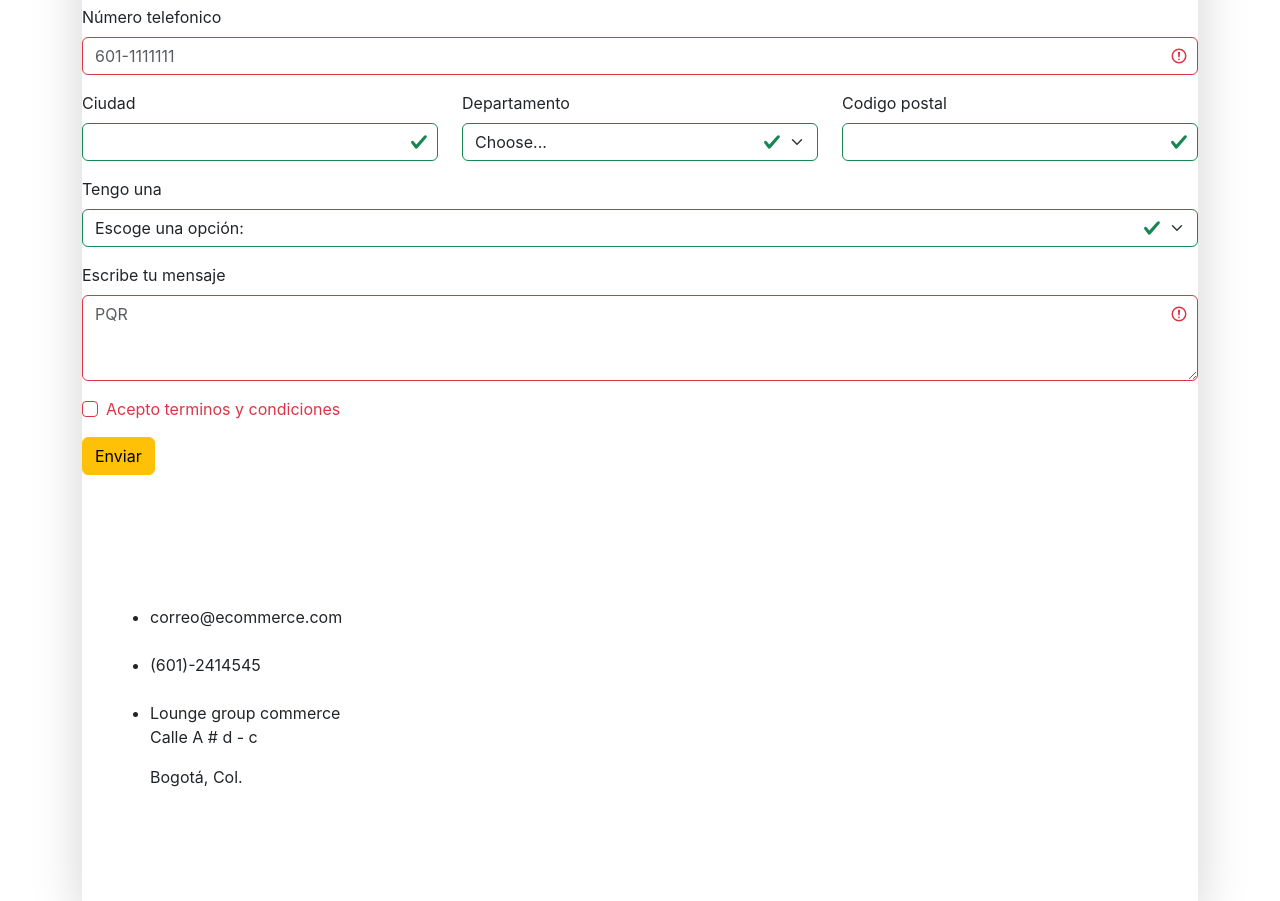
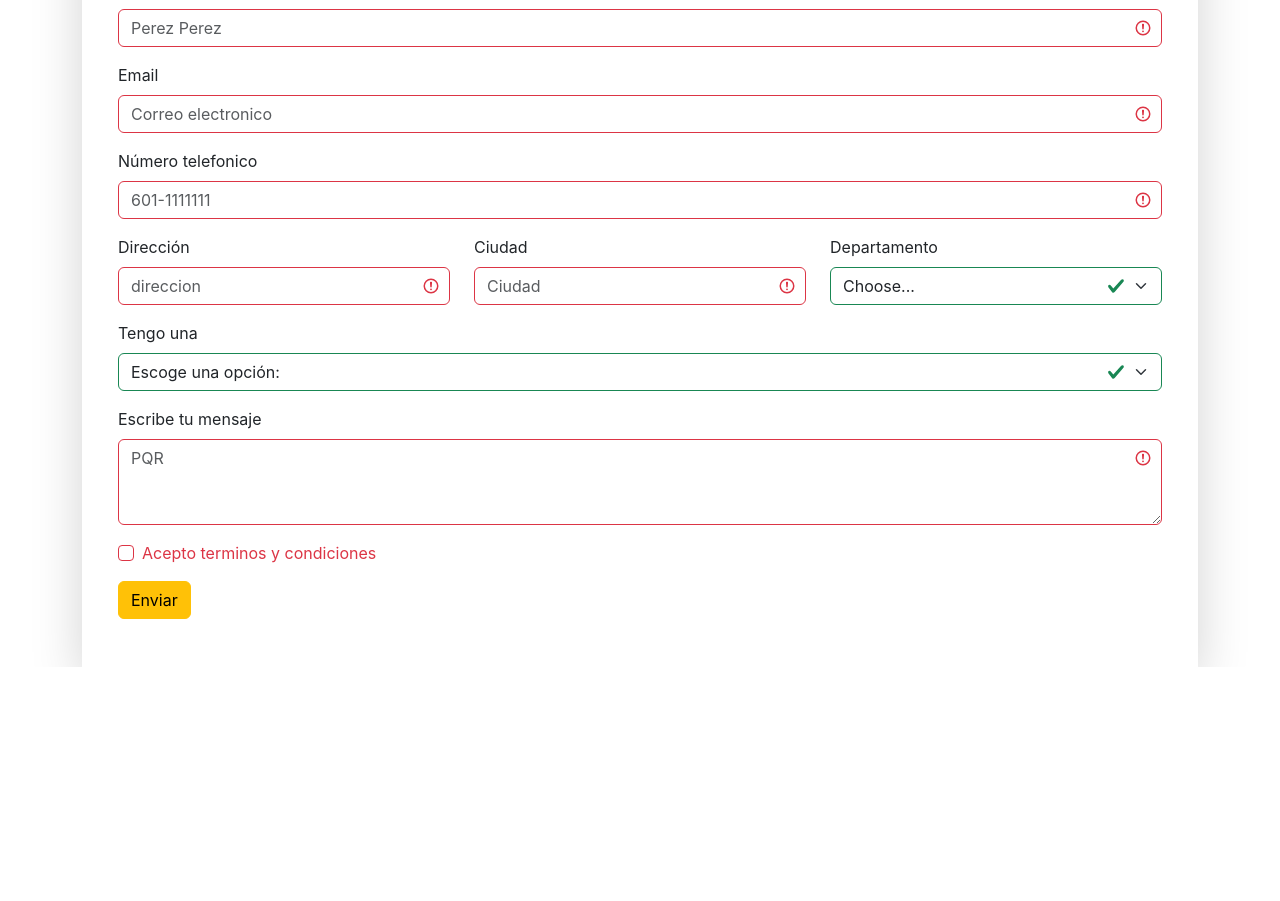
Before and after one commit to daep996/bootcamp-taller-2-lounge, a React (Create React App) app: page /contacto in a window 1280 px wide. Shown: the part 293-1194 px from the top of the page. After the commit the page ends 960 px from the top, so only its background shows below. Built offline with nearby package versions, Linux system fonts and the light colour scheme; the HTML template or start-up script is replaced by a standard one.

Commit message:
confir out

```diff
--- a/src/components/CompForm.js
+++ b/src/components/CompForm.js
@@ -1,5 +1,5 @@
-import React, { Component } from "react";
-import { Form, FormGroup, FormCheck, Button, Col,Row } from "react-bootstrap";
+import React from "react";
+import { Form, FormGroup, FormCheck, Button, Col,Row} from "react-bootstrap";
 
 function CompForm() {
   const valForma = (event) => {
@@ -10,25 +10,35 @@ function CompForm() {
     if (form.checkValidity() === false) {
       console.log("El formulario no es valido");
     } else {
-      console.log("email:" + form.elements.email.value);
-      console.log("password" + form.elements.password.value);
+      console.log("email:" + form.elements.email);
+      /*console.log("password" + form.elements.password.value);*/
 
       var data = {
+        firstName: form.elements.firstName.value,
+        lastName: form.elements.firstName.value,
         email: form.elements.email.value,
-        password: form.elements.password.value,
+        phone: form.elements.phone.value,
+        adress: form.elements.adress.value,
+        city: form.elements.city.value,
+        state: form.elements.state.value,
+        message: form.elements.message.value,
+        chktpd: form.elements.chktpd.value,
+
+
       };
     }
   };
 
+
   return (
     <>
-      <Form onSubmit={valForma} validated={true}>
+        <Form onSubmit={valForma} validated={true}>
         <FormGroup as={Col} className="mb-3"controlId="idname">
           <Form.Label>Nombre</Form.Label>
           <Form.Control
-            type="name"
+            type="text"
             placeholder="Pepito"
-            name="name"
+            name="firstName"
             required
           />
           <Form.Control.Feedback>Nombre valido</Form.Control.Feedback>
@@ -39,7 +49,7 @@ function CompForm() {
           <Form.Control
             type="lastname"
             placeholder="Perez Perez"
-            name="lastname"
+            name="lastName"
             required
           />
           <Form.Control.Feedback>Apellido valido</Form.Control.Feedback>
@@ -58,30 +68,41 @@ function CompForm() {
         <FormGroup  as={Col}  className="mb-3"controlId="idphone">
           <Form.Label>Número telefonico</Form.Label>
           <Form.Control
-            type="phone"
+            type="number"
             placeholder="601-1111111"
             name="phone"
             required
           />
         </FormGroup>
         <Row className="mb-3">
+            <Form.Group as={Col} controlId="idAdress">
+                <Form.Label>Dirección</Form.Label>
+                <Form.Control
+                type="adress"
+                placeholder="direccion"
+                name="adress"
+                required
+                />
+            </Form.Group>
+
             <Form.Group as={Col} controlId="idCity">
                 <Form.Label>Ciudad</Form.Label>
-                <Form.Control />
+                <Form.Control
+                type="City"
+                placeholder="Ciudad"
+                name="city"
+                required />
             </Form.Group>
 
             <Form.Group as={Col} controlId="idState">
                 <Form.Label>Departamento</Form.Label>
-                <Form.Select defaultValue="Choose...">
+                <Form.Select name="state" required defaultValue="Choose...">
                     <option>Choose...</option>
                     <option>...</option>
                 </Form.Select>
             </Form.Group>
 
-            <Form.Group as={Col} controlId="idZip">
-                <Form.Label>Codigo postal</Form.Label>
-                <Form.Control />
-            </Form.Group>
+
         </Row>
 
         <FormGroup className="mb-3"controlId="idmsgeq">
@@ -113,7 +134,8 @@ function CompForm() {
         <Button variant="warning" type="submit">
           Enviar
         </Button>
-      </Form>
+        </Form>
+
 
 
     </>
--- /dev/null
+++ b/src/components/CompFormConf.js
@@ -0,0 +1,37 @@
+import React, { Component } from 'react';
+import { Button, Container } from 'react-bootstrap';
+
+function CompFormConf () {
+
+    back  = (e) => {
+        e.preventDefault();
+        this.props.prevStep();
+    }
+
+    saveAndContinue = (e) => {
+        e.preventDefault();
+        this.props.nextStep();
+    };
+
+
+    const {inputValues: { firstName, lastName, email, address, city, state, phone }} = this.props;
+
+    return(
+            <Container>
+                <h1>Confirme sus detalles</h1>
+                <p>Confirme si los siguientes de talles son correctos.</p>
+                <p>Nombre: {firstName}</p>
+                <p>Apellidos: {lastName}</p>
+                <p>Email: {email}</p>
+                <p>Direccion: {address}</p>
+                <p>Ciudad: {city}</p>
+                <p>Departamente: {state}</p>
+                <p>Telefono: {phone}</p>
+                <Button variant="secondary" onClick={this.back}>Back</Button>{' '}
+                <Button variant="primary">Confirm</Button>
+            </Container>
+        )
+    }
+}
+
+export default CompFormConf;
--- a/src/components/Contacto.js
+++ b/src/components/Contacto.js
@@ -1,34 +1,22 @@
 import CompForm from "./CompForm"
 import React from "react"
+import Menu from "./Menu"
+/*import CompFormConf from "./CompFormConf"*/
 
 const Contacto = () => {
     return (
         <div class="container">
             <div class="contact__wrapper shadow-lg mt-n9">
                 <div class="row no-gutters">
-                    <div class="col-lg-5 contact-info__wrapper gradient-brand-color p-5 order-lg-2">
-                        <h3 className="fw-normal mb-5 text-white" style={{color: '#4835d4'}}>Contactanos</h3>
+                    <div class="col-lg-13 contact-info__wrapper gradient-brand-color p-5 order-lg-2">
+                        <h1 className="fw-normal mb-5 text-black" >Contactanos</h1>
+                        <CompForm/>
 
-                        <ul class="contact-info__list list-style--none position-relative z-index-101">
-                            <li class="mb-4 pl-4">
-                                <span class="position-absolute"><i class="fas fa-envelope"></i></span> correo@ecommerce.com
-                            </li>
-                            <li class="mb-4 pl-4">
-                                <span class="position-absolute"><i class="fas fa-phone"></i></span> (601)-2414545
-                            </li>
-                            <li class="mb-4 pl-4">
-                                <span class="position-absolute"><i class="fas fa-map-marker-alt"></i></span> Lounge group commerce
-                                <p> Calle A # d - c</p>
-                                <p> Bogotá, Col.</p>
+                    </div>
 
-                                <div class="mt-3">
-                                    <a href="https://www.google.com/maps" target="_blank" class="text-link link--right-icon text-white">Ubicación <i class="link__icon fa fa-directions"></i></a>
-                                </div>
-                            </li>
-                        </ul>
-                    </div>
-                    <CompForm/>
+
                 </div>
+
             </div>
         </div>
 
```
